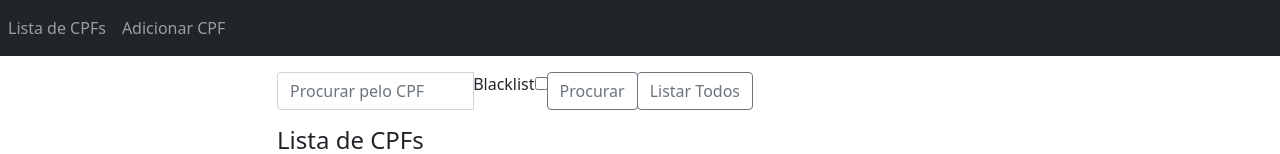
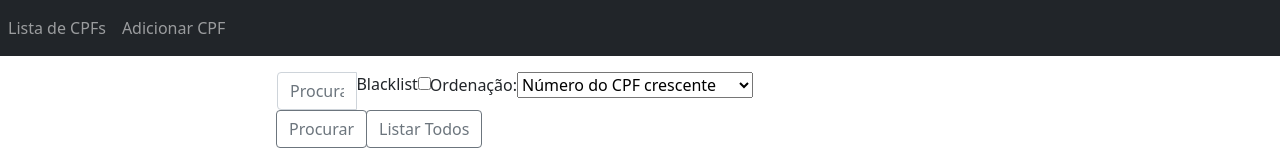
Before and after one commit to c-andrey/CPF-application, a React (Create React App) app in the folder frontend/: page / in a window 1280 px wide. Shown: the top 154 px of the page. Built offline with nearby package versions, Linux system fonts and the light colour scheme; no server answers.

Commit message:
feat: order cpfs by asc and desc numbers

```diff
--- a/frontend/src/components/cpfs/CpfList.tsx
+++ b/frontend/src/components/cpfs/CpfList.tsx
@@ -1,15 +1,19 @@
 import React, { useState, useEffect, ChangeEvent, MouseEvent } from 'react';
 import { Link } from 'react-router-dom';
-import { CpfInterface, CpfListInterface } from '../../interfaces/CpfInterface';
+import {
+    CpfListInterface,
+    FilterInterface,
+} from '../../interfaces/CpfInterface';
 import actions from '../../services/CpfService';
 
 const CpfList = (): JSX.Element => {
     const [cpfs, setCpfs] = useState<CpfListInterface[]>([]);
     const [currentCpf, setCurrentCpf] = useState<CpfListInterface | null>(null);
     const [currentIndex, setCurrentIndex] = useState(-1);
-    const [filters, setFilters] = useState<Partial<CpfInterface>>({
+    const [filters, setFilters] = useState<Partial<FilterInterface>>({
         number: '',
         blocked: false,
+        sort: 'asc',
     });
     const [loading, setLoading] = useState(false);
 
@@ -19,8 +23,8 @@ const CpfList = (): JSX.Element => {
         setCpfs(data as CpfListInterface[]);
         setLoading(false);
     };
-    const onChangeSearch = (e: ChangeEvent<HTMLInputElement>) => {
-        const { name, value } = e.target;
+    const onChangeSearch = (event: ChangeEvent<HTMLInputElement>) => {
+        const { name, value } = event.target;
         setFilters({ ...filters, [name]: value });
     };
 
@@ -29,6 +33,14 @@ const CpfList = (): JSX.Element => {
     ): void => {
         const { name, checked } = event.target;
         setFilters({ ...filters, [name]: checked });
+    };
+
+    const handleSelectChange = (event: ChangeEvent<HTMLSelectElement>) => {
+        const { value } = event.target.selectedOptions[0];
+        setFilters({
+            ...filters,
+            sort: value,
+        });
     };
 
     const refreshList = () => {
@@ -79,6 +91,20 @@ const CpfList = (): JSX.Element => {
                             checked={filters.blocked as boolean}
                             onChange={handleCheckboxChange}
                         />
+                    </label>
+
+                    <label htmlFor="sort">
+                        Ordenação:
+                        <select
+                            name="sort"
+                            id="sort"
+                            onChange={handleSelectChange}
+                        >
+                            <option value="asc">Número do CPF crescente</option>
+                            <option value="desc">
+                                Número do CPF decrescente
+                            </option>
+                        </select>
                     </label>
 
                     <div className="input-group-append">
--- a/frontend/src/interfaces/CpfInterface.ts
+++ b/frontend/src/interfaces/CpfInterface.ts
@@ -4,6 +4,10 @@ export interface CpfInterface {
     number: string;
     createdAt?: Date;
     updatedAt?: Date;
+}
+
+export interface FilterInterface extends CpfInterface {
+    sort?: string;
 }
 
 export interface CpfListInterface {
--- a/frontend/src/services/CpfService.ts
+++ b/frontend/src/services/CpfService.ts
@@ -1,9 +1,13 @@
 /* eslint-disable no-console */
-import { CpfInterface, CpfListInterface } from '../interfaces/CpfInterface';
+import {
+    CpfInterface,
+    CpfListInterface,
+    FilterInterface,
+} from '../interfaces/CpfInterface';
 import service from './ServiceAbstract';
 
 const getCpf = async (
-    cpf?: Partial<CpfInterface> | null,
+    cpf?: Partial<FilterInterface> | null,
 ): Promise<CpfListInterface[]> => {
     try {
         let params = {};
@@ -12,6 +16,7 @@ const getCpf = async (
                 number: cpf.number,
                 id: cpf.id,
                 blocked: cpf.blocked,
+                sort: cpf.sort,
             };
         }
         const { data } = await service.get('/cpf', {
```
